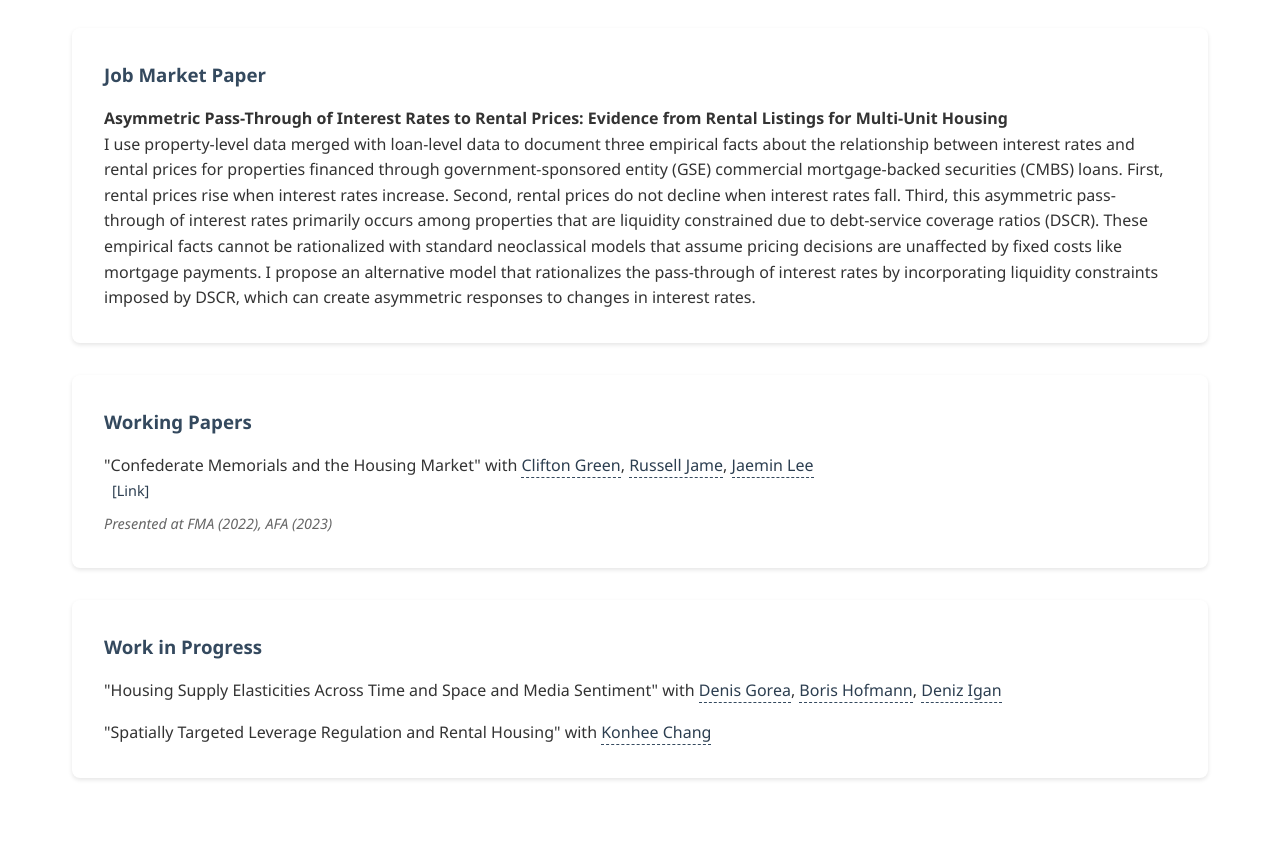
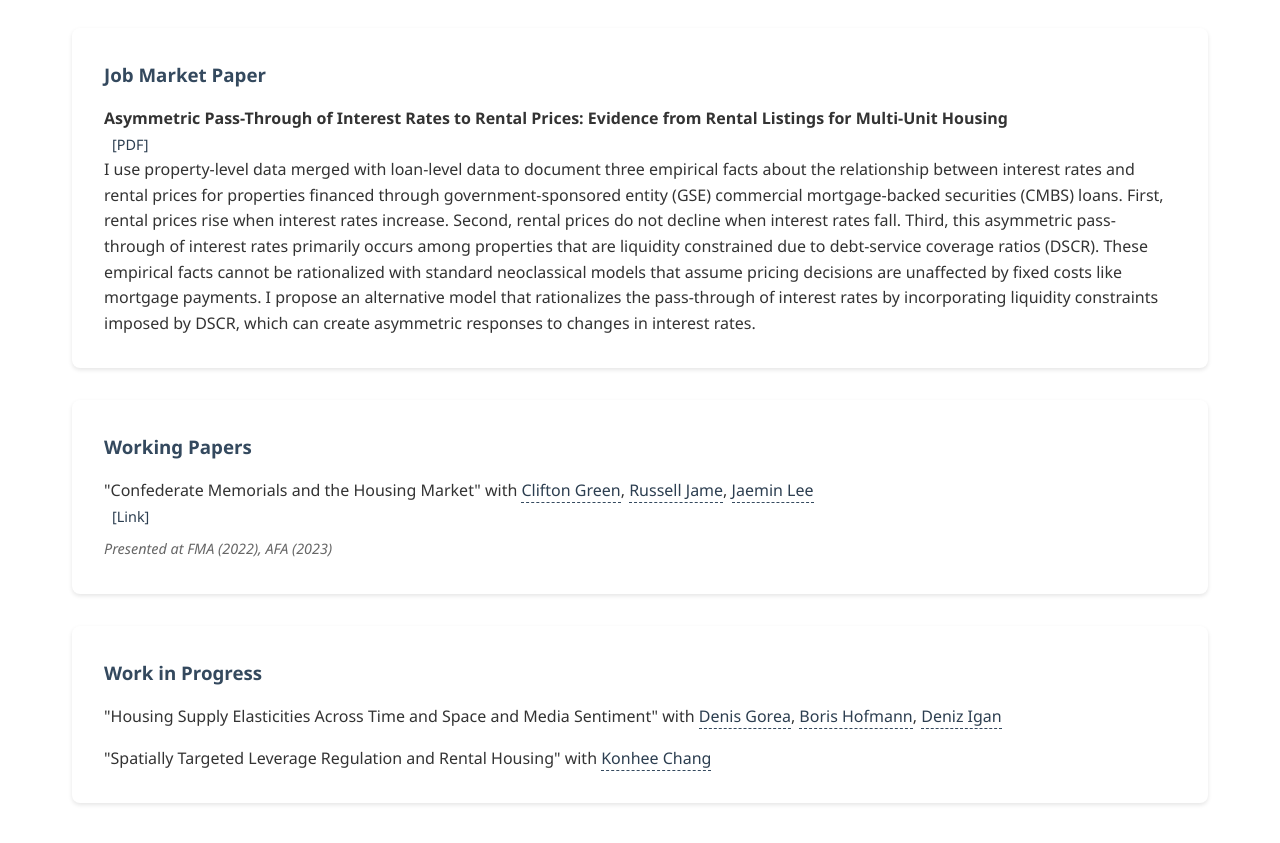
Before and after one commit to jaeyeon-lee12/jaeyeon-lee12.github.io, a plain HTML site: page index.html in a window 1280 px wide. Shown: the part 980-1823 px from the top of the page. Drawn offline with Linux system fonts and the light colour scheme.

Commit message:
jmp upload

```diff
--- a/index.html
+++ b/index.html
@@ -252,6 +252,7 @@
             <div class="research-item">
                 <h3>Job Market Paper</h3>
                 <h4>Asymmetric Pass-Through of Interest Rates to Rental Prices: Evidence from Rental Listings for Multi-Unit Housing</h4>
+                <a href="https://github.com/jaeyeon-lee12/jaeyeon-lee12.github.io/blob/main/jaeyeonlee_jmp.pdf" target="_blank" class="paper-link">[PDF]</a>
                 <p>I use property-level data merged with loan-level data to document three empirical facts about the relationship between interest rates and rental prices for properties financed through government-sponsored entity (GSE) commercial mortgage-backed securities (CMBS) loans. First, rental prices rise when interest rates increase. Second, rental prices do not decline when interest rates fall. Third, this asymmetric pass-through of interest rates primarily occurs among properties that are liquidity constrained due to debt-service coverage ratios (DSCR). These empirical facts cannot be rationalized with standard neoclassical models that assume pricing decisions are unaffected by fixed costs like mortgage payments. I propose an alternative model that rationalizes the pass-through of interest rates by incorporating liquidity constraints imposed by DSCR, which can create asymmetric responses to changes in interest rates.</p>
             </div>
 
```
